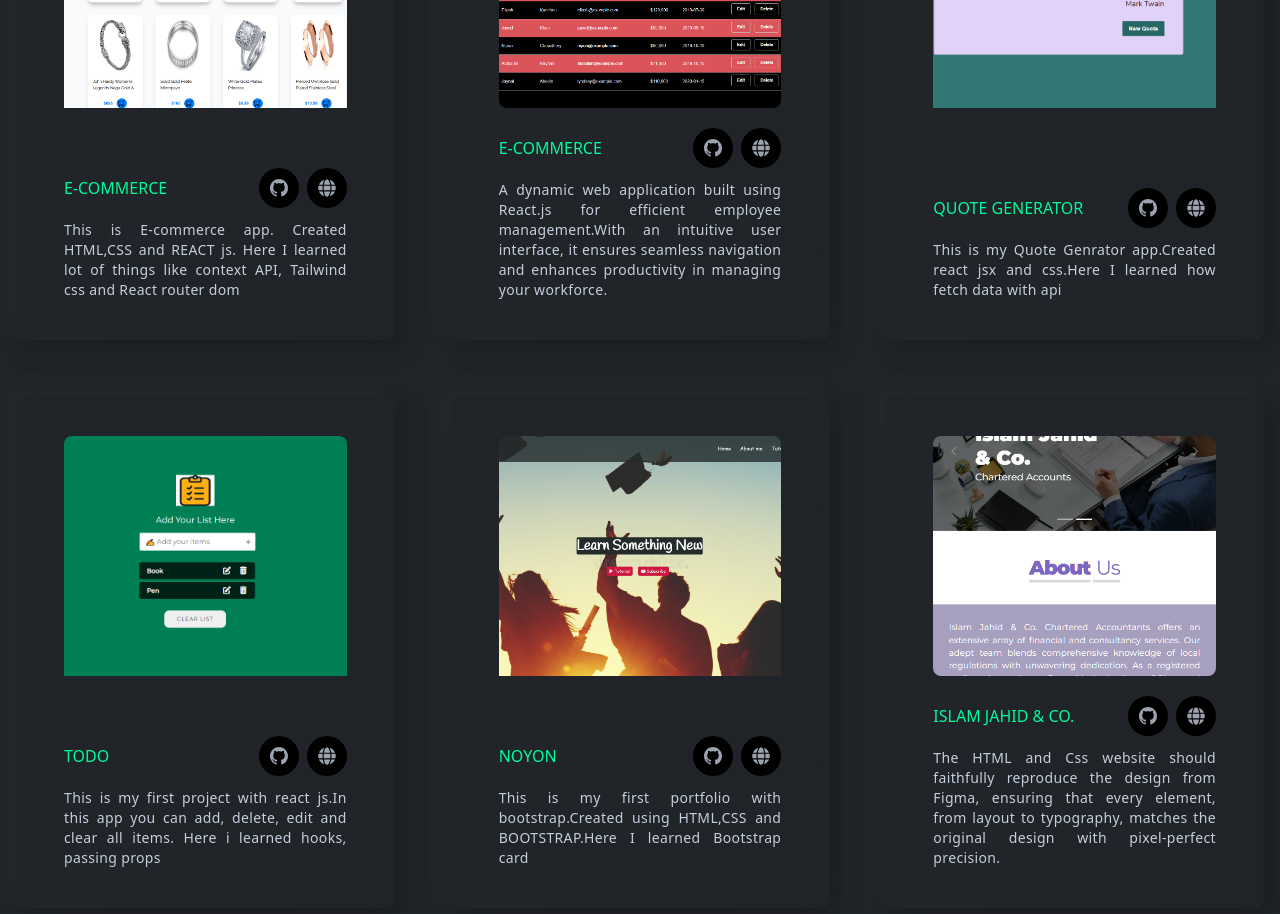
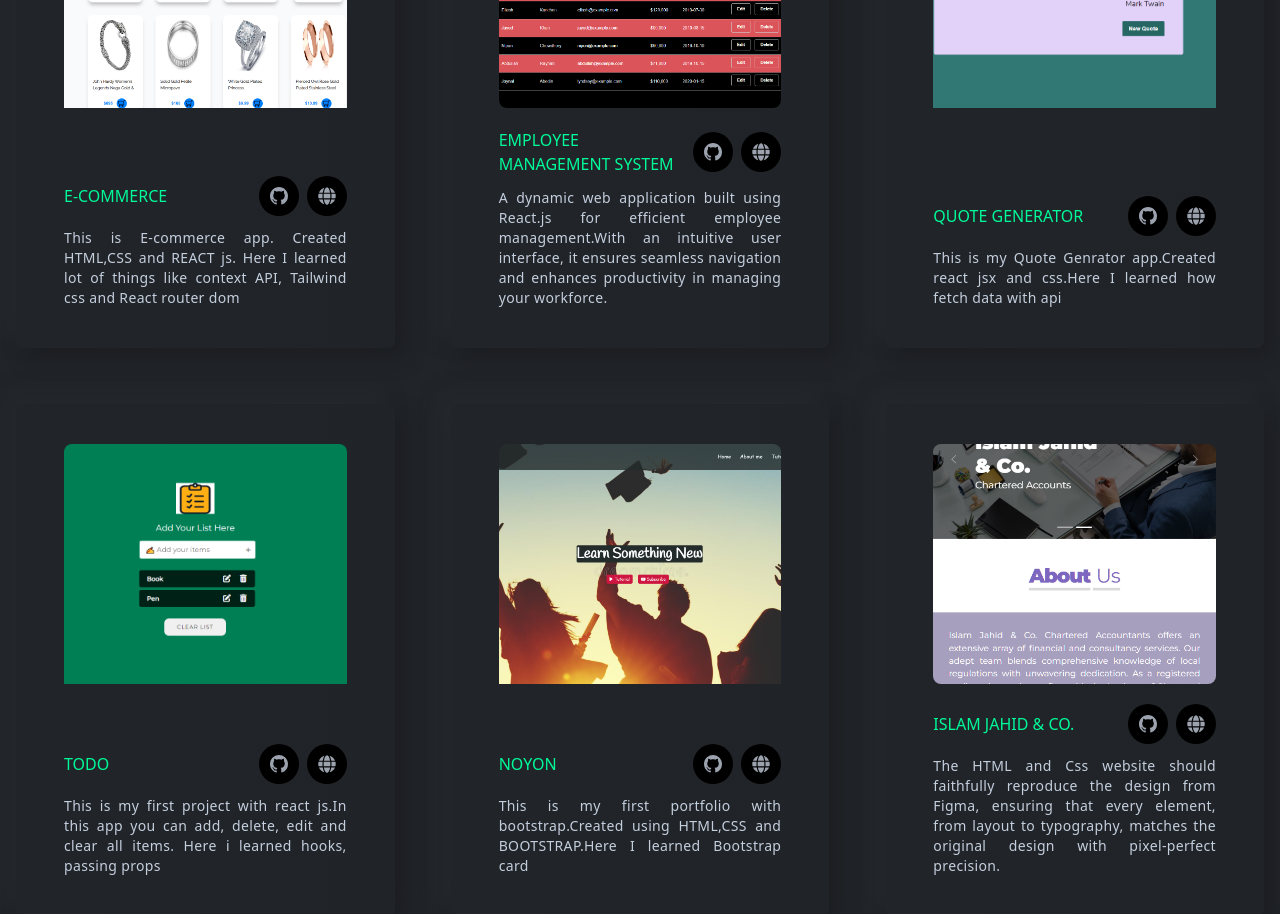
Before and after one commit to Asnoyon/react-portfolio, a React (Create React App) app: page / in a window 1280 px wide. Shown: the part 1780-2694 px from the top of the page. Built offline with nearby package versions, Linux system fonts and the light colour scheme.

Commit message:
title change

```diff
--- a/src/components/projects/Projects.js
+++ b/src/components/projects/Projects.js
@@ -30,7 +30,7 @@ const Projects = () => {
           websiteLink="https://e-commerce-tau-murex-42.vercel.app/"
         />
         <ProjectsCard
-          title="E-commerce"
+          title="Employee Management System"
           des="A dynamic web application built using React.js for efficient employee management.With an intuitive user interface, it ensures seamless navigation and enhances productivity in managing your workforce."
           src={projectNine}
           githubLink="https://employee-management-five-psi.vercel.app/"
```
